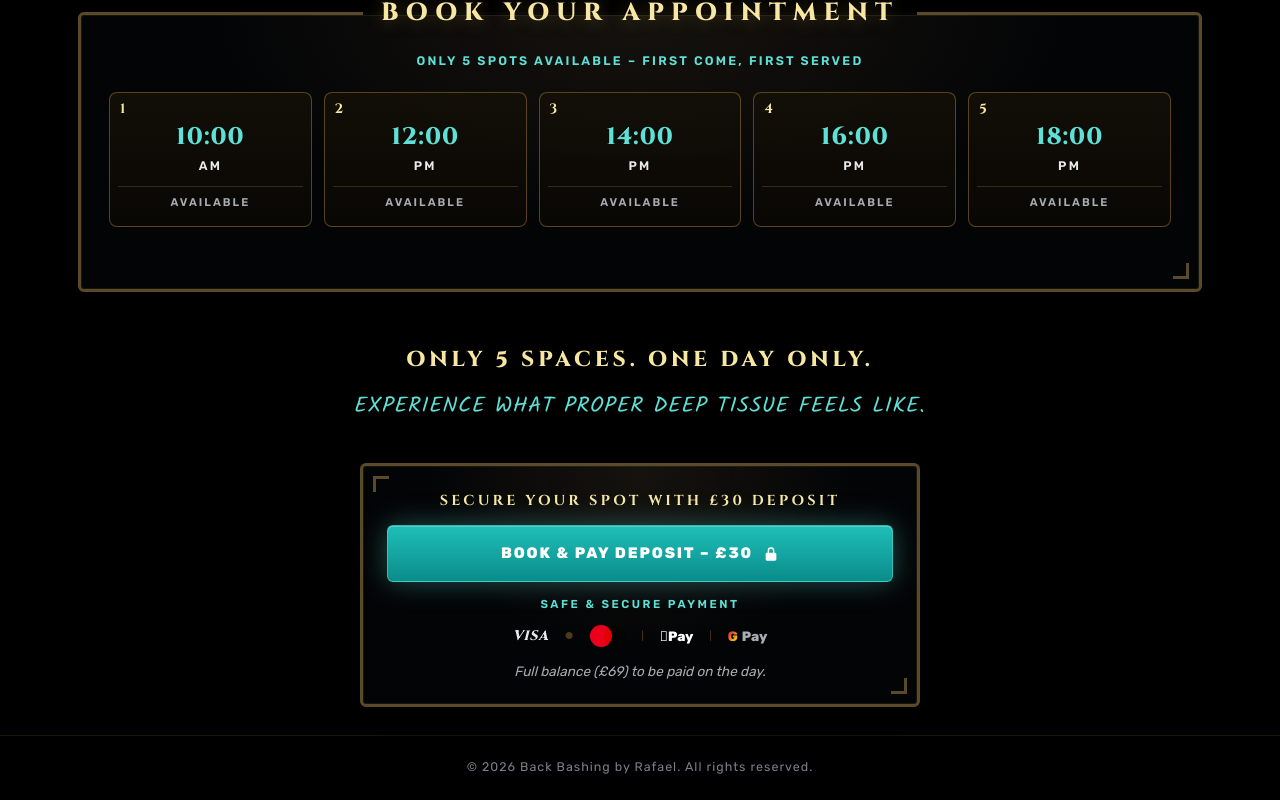
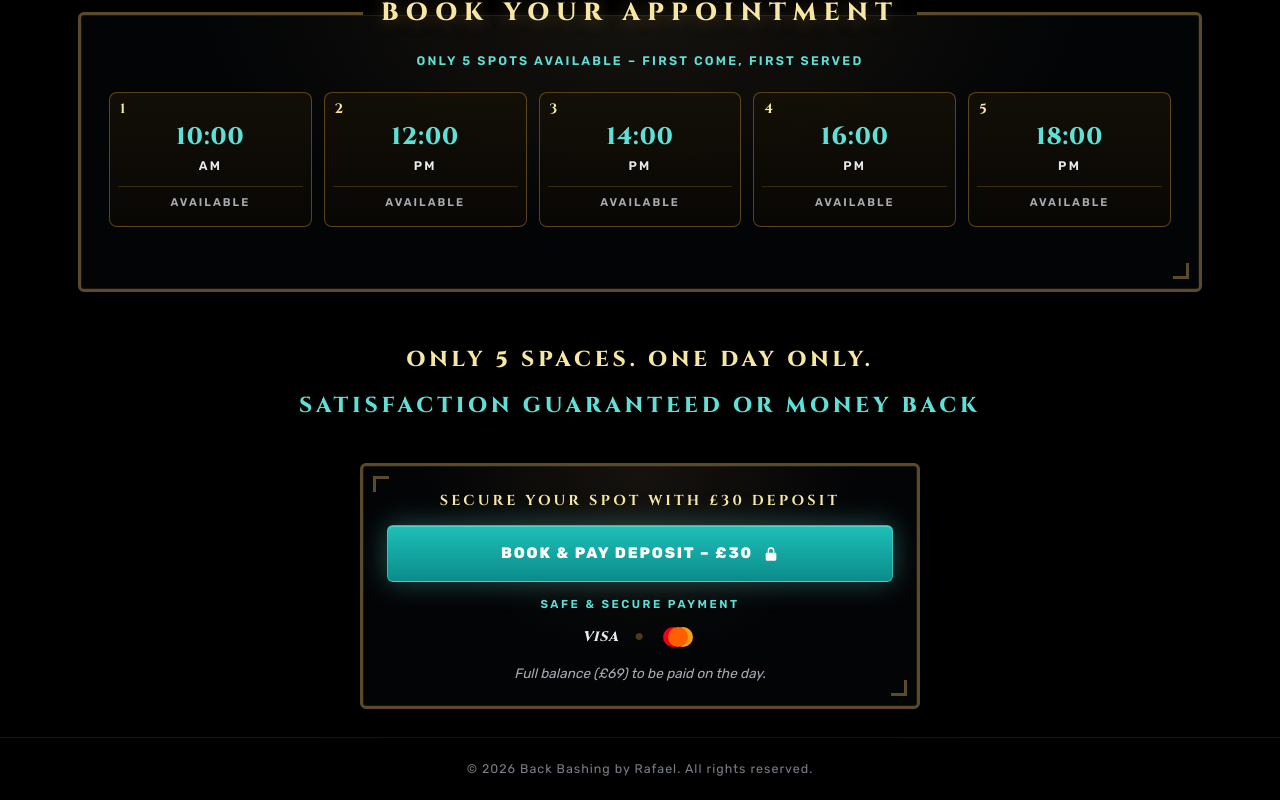
Before and after one commit to rafaelkepa-abc/back-bashing, a Next.js app: page / in a window 1280 px wide. Shown: the part 1852-2652 px from the top of the page. Built offline with nearby package versions, Linux system fonts and the light colour scheme.

Commit message:
text update

```diff
--- a/app/globals.css
+++ b/app/globals.css
@@ -1290,41 +1290,22 @@ fieldset.frame-gold.fieldset-section {
 }
 .pay-mc {
   display: inline-flex;
-  width: 36px;
-  height: 22px;
-  position: relative;
-}
-.mc-c {
-  position: absolute;
-  width: 22px;
-  height: 22px;
-  border-radius: 50%;
-  top: 0;
+  width: 38px;
+  height: 24px;
+}
+.pay-mc svg {
+  width: 100%;
+  height: 100%;
+  display: block;
 }
 .mc-r {
-  left: 0;
-  background: #eb001b;
+  fill: #eb001b;
 }
 .mc-y {
-  right: 0;
-  background: #f79e1b;
-  mix-blend-mode: multiply;
-}
-.pay-apple {
-  color: #fff;
-}
-.pay-google .g-blue {
-  font-weight: 800;
-  background: linear-gradient(
-    135deg,
-    #4285f4,
-    #ea4335 33%,
-    #fbbc05 66%,
-    #34a853
-  );
-  -webkit-background-clip: text;
-  background-clip: text;
-  -webkit-text-fill-color: transparent;
+  fill: #f79e1b;
+}
+.mc-mid {
+  fill: #ff5f00;
 }
 
 .balance-note {
@@ -1353,13 +1334,13 @@ fieldset.frame-gold.fieldset-section {
   margin: 52px 0 14px;
 }
 .closing-sub {
-  font-family: var(--font-brush);
+  font-family: var(--font-display);
   color: var(--color-teal-1);
   font-size: clamp(0.95rem, 2.2vw, 1.35rem);
-  letter-spacing: 0.04em;
+  font-weight: 800;
+  letter-spacing: 0.18em;
   text-align: center;
   margin: 0 0 40px;
-  transform: skewX(-4deg);
 }
 .closing-btn {
   padding: 16px 36px;
--- a/app/page.tsx
+++ b/app/page.tsx
@@ -1,6 +1,6 @@
 import { CircleCheckBig } from "lucide-react";
 
-const CALENDLY_BOOKING_URL = "https://calendly.com/rafaelkepa/30min";
+const CALENDLY_BOOKING_URL = "https://calendly.com/rafaelkepa/70min";
 
 function YuCheck({ variant }: { variant: "teal" | "gold" }) {
   return (
@@ -81,7 +81,7 @@ export default function Home() {
               </div>
 
               <p className="lede">
-                Deep, intense deep tissue massage to release stubborn tension in{" "}
+                Deep, intense massage to release stubborn tension in{" "}
                 <span className="hl">neck,</span>{" "}
                 <span className="hl">back</span> and{" "}
                 <span className="hl">shoulders</span>.
@@ -397,7 +397,7 @@ export default function Home() {
 
           <h2 className="closing-title">ONLY 5 SPACES. ONE DAY ONLY.</h2>
           <p className="closing-sub">
-            EXPERIENCE WHAT PROPER DEEP TISSUE FEELS LIKE.
+            SATISFACTION GUARANTEED OR MONEY BACK
           </p>
 
           <div className="deposit-card frame frame-gold">
@@ -428,14 +428,14 @@ export default function Home() {
               <span className="pay pay-visa">VISA</span>
               <span className="pay-dot">●</span>
               <span className="pay pay-mc">
-                <span className="mc-c mc-r" />
-                <span className="mc-c mc-y" />
-              </span>
-              <span className="pay-dot">|</span>
-              <span className="pay pay-apple">{"\uF8F7"}Pay</span>
-              <span className="pay-dot">|</span>
-              <span className="pay pay-google">
-                <span className="g-blue">G</span> Pay
+                <svg viewBox="0 0 38 24" aria-hidden="true" focusable="false">
+                  <circle cx="14" cy="12" r="10" className="mc-r" />
+                  <circle cx="24" cy="12" r="10" className="mc-y" />
+                  <path
+                    d="M19 2a10 10 0 0 0 0 20 10 10 0 0 0 0-20z"
+                    className="mc-mid"
+                  />
+                </svg>
               </span>
             </div>
             <p className="balance-note">
```
